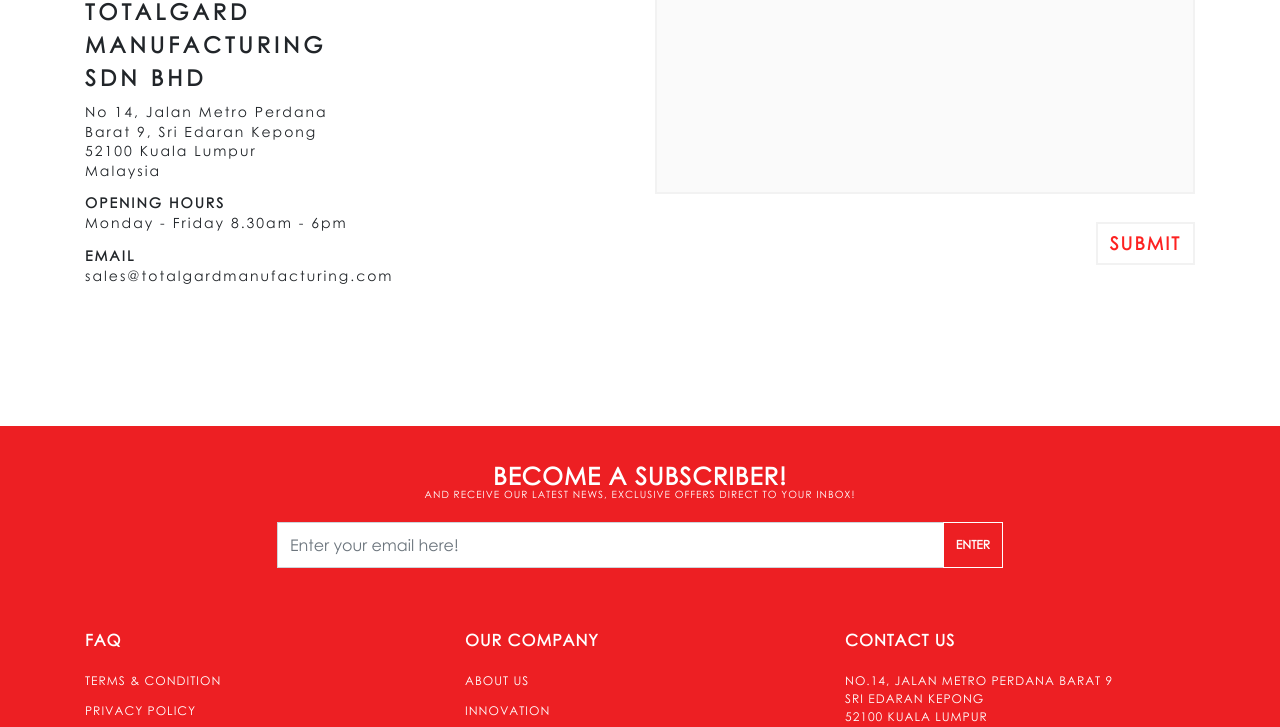
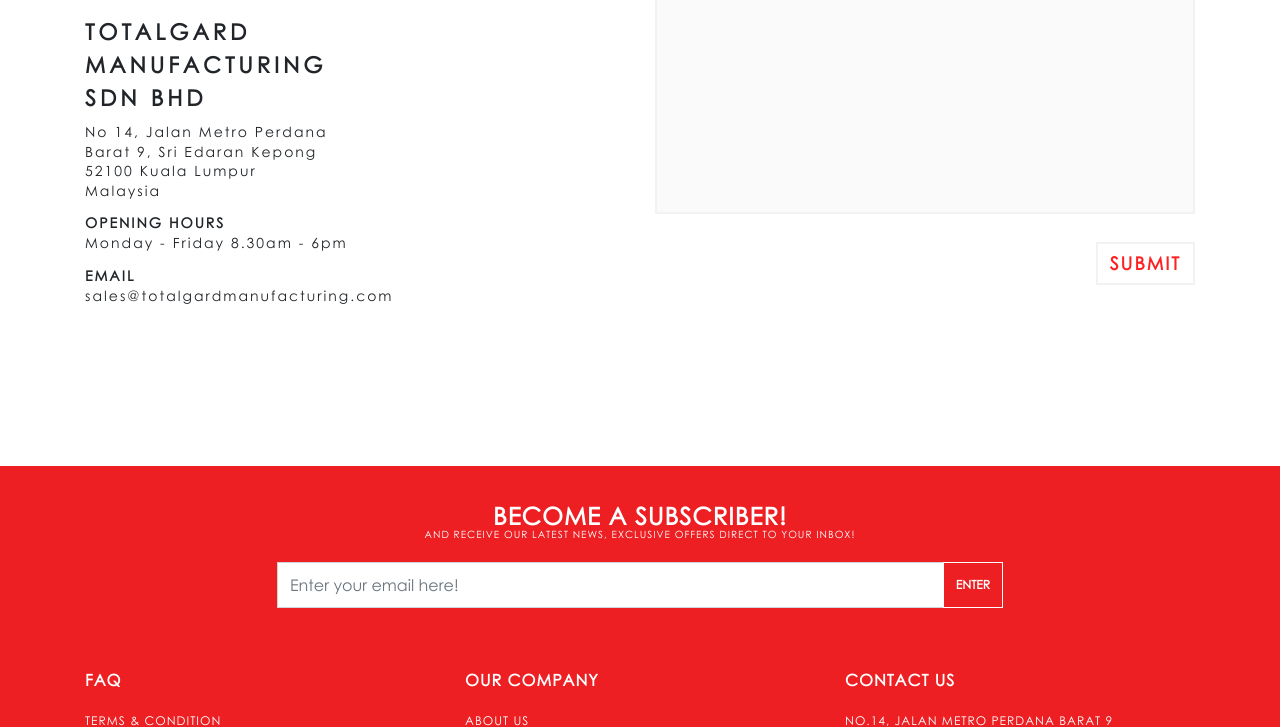
Before and after one commit to syahiezam/totalgard-last, a PHP site: page /contact.php in a window 1280 px wide. Shown: the part 444-1171 px from the top of the page. Run offline with PHP 8.4, Linux system fonts and the light colour scheme; some libraries are stand-ins or nearby versions; some web fonts are replaced.

Commit message:
done 2.0

```diff
--- a/css/about.css
+++ b/css/about.css
@@ -382,6 +382,7 @@
 {
     /*margin-top: 15px;*/
     padding: 15px;
+    margin-bottom: -40px;
     box-shadow: 5px 5px 20px grey;
     min-height: 100%;
   /*background: #fcfcfe;*/
--- a/css/main.css
+++ b/css/main.css
@@ -15,8 +15,8 @@
 
 .content{
   height: 100vh;
-  padding-top: 100px;
-  padding-bottom: 100px;
+  padding-top: 15vh;
+  padding-bottom: 15vh;
 }
 
 .content-margin{
```
